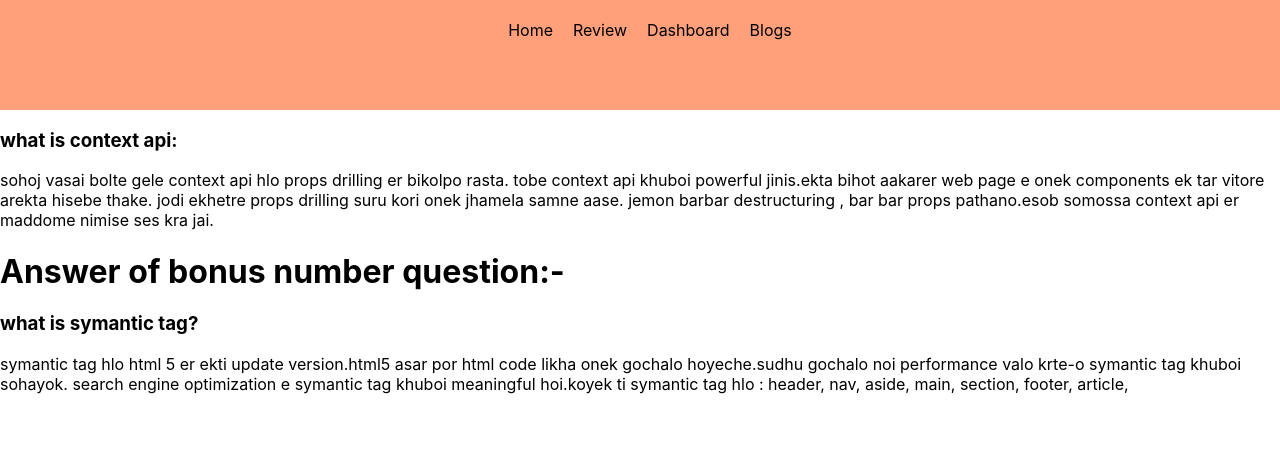
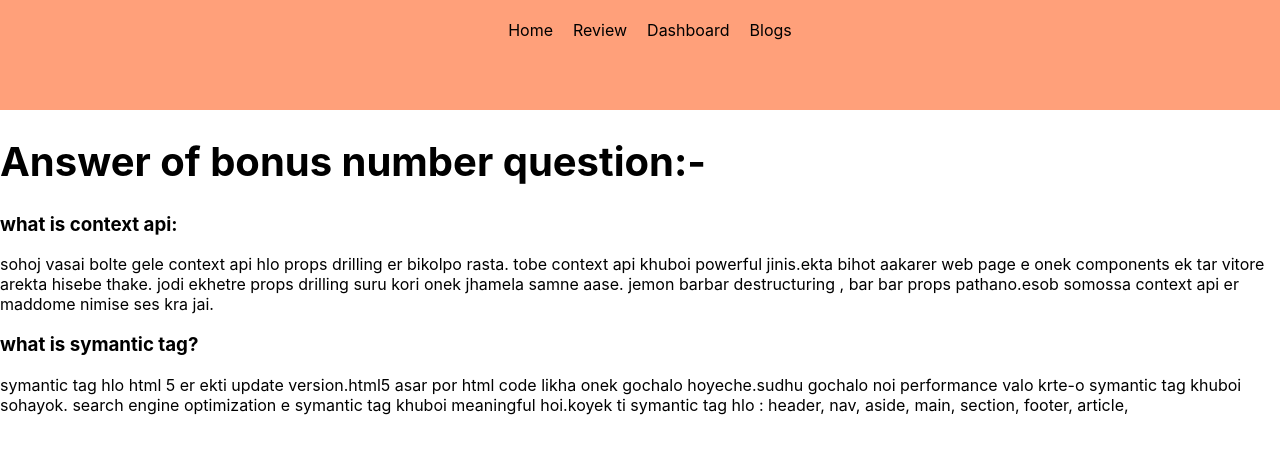
Before and after one commit to MDRAFIULI/assignment_nine_real, a React (Create React App) app: page /blogs in a window 1280 px wide. Shown: the top 454 px of the page. Built offline with nearby package versions, Linux system fonts and the light colour scheme.

Commit message:
small change

```diff
--- a/src/components/Blogs/Blogs.js
+++ b/src/components/Blogs/Blogs.js
@@ -3,10 +3,12 @@ import React from 'react';
 const Blogs = () => {
     return (
         <div>
+            <h1 style={{ fontSize: 40 }}>Answer of bonus number question:-</h1>
+
             <h3>what is context api:</h3>
             <p>sohoj vasai bolte gele context api hlo props drilling er bikolpo rasta. tobe context api khuboi powerful jinis.ekta bihot aakarer web page e onek components ek tar vitore arekta hisebe thake. jodi ekhetre props drilling suru kori onek jhamela samne aase. jemon barbar destructuring , bar bar props pathano.esob somossa context api er maddome nimise ses kra jai. </p>
 
-            <h1>Answer of bonus number question:-</h1>
+
             <h3>what is symantic tag?</h3>
             <p>symantic tag hlo html 5 er ekti update version.html5 asar por html code likha onek gochalo hoyeche.sudhu gochalo noi performance valo krte-o symantic tag khuboi sohayok. search engine optimization e symantic tag khuboi meaningful hoi.koyek ti symantic tag hlo : header, nav, aside, main, section, footer, article, </p>
 
--- a/src/components/Home/Home.js
+++ b/src/components/Home/Home.js
@@ -24,7 +24,7 @@ const Home = () => {
             <div className='review-corner'>
                 <h2>Customer Review(3)</h2>
                 <div className='review-container'>
-                    {reviews.map(review => <ReviewHome review={review} key={review.id}></ReviewHome>)}
+                    {reviews.slice(0, 3).map(review => <ReviewHome review={review} key={review.id}></ReviewHome>)}
                 </div>
                 <button className='review-btn'><Link to="/review">See All Review</Link></button>
             </div>
```
